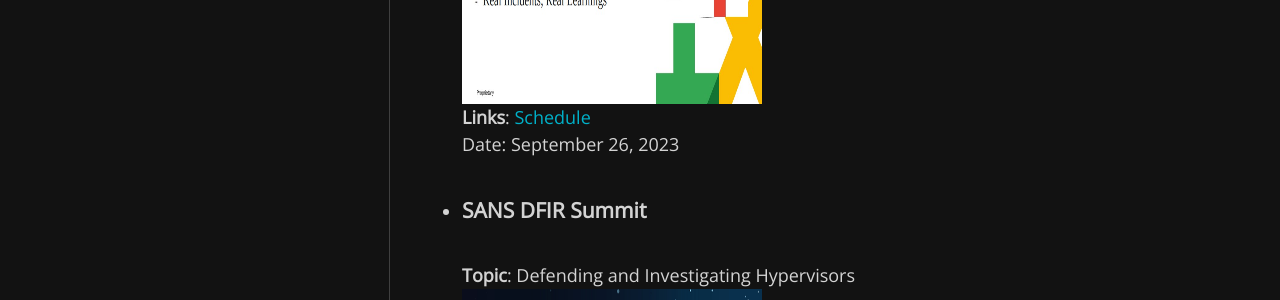
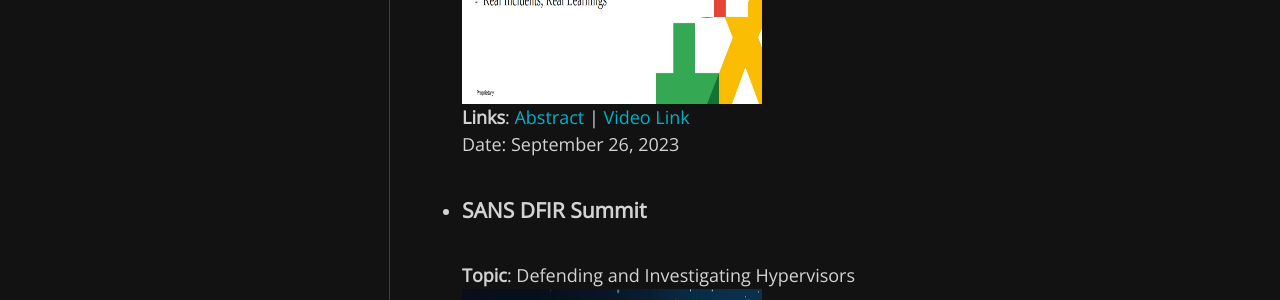
Before and after one commit to Th1ru-M/th1ru-m.github.io, a Jekyll site: the page built from talks.md, in a window 1280 px wide. Shown: the part 763-1063 px from the top of the page. Built offline with Jekyll 4.4.1, drawn with Linux system fonts in a browser that asks for light colours; nearby versions of some CDN libraries; some web fonts are replaced.

Commit message:
Update talks.md

```diff
--- a/talks.md
+++ b/talks.md
@@ -16,7 +16,7 @@ Date: October 20, 2023
 - ### **Google NEXT APJ Event**
 **Topic**: Tales of cloud compromise - Real Incidents, Real Learnings
 <img src="/image/GoogleNEXT2023.jpg" width="300" height="300" />
-**Links**: [Schedule](https://cloudonair.withgoogle.com/events/apac-best-of-next23?talk=d1-s16-en)
+**Links**: [Abstract](https://cloudonair.withgoogle.com/events/apac-best-of-next23?talk=d1-s16-en) | [Video Link](https://www.youtube.com/watch?v=ULxFNIKG6gU&t=819s)
 Date: September 26, 2023
 
 - ### **SANS DFIR Summit**
```
